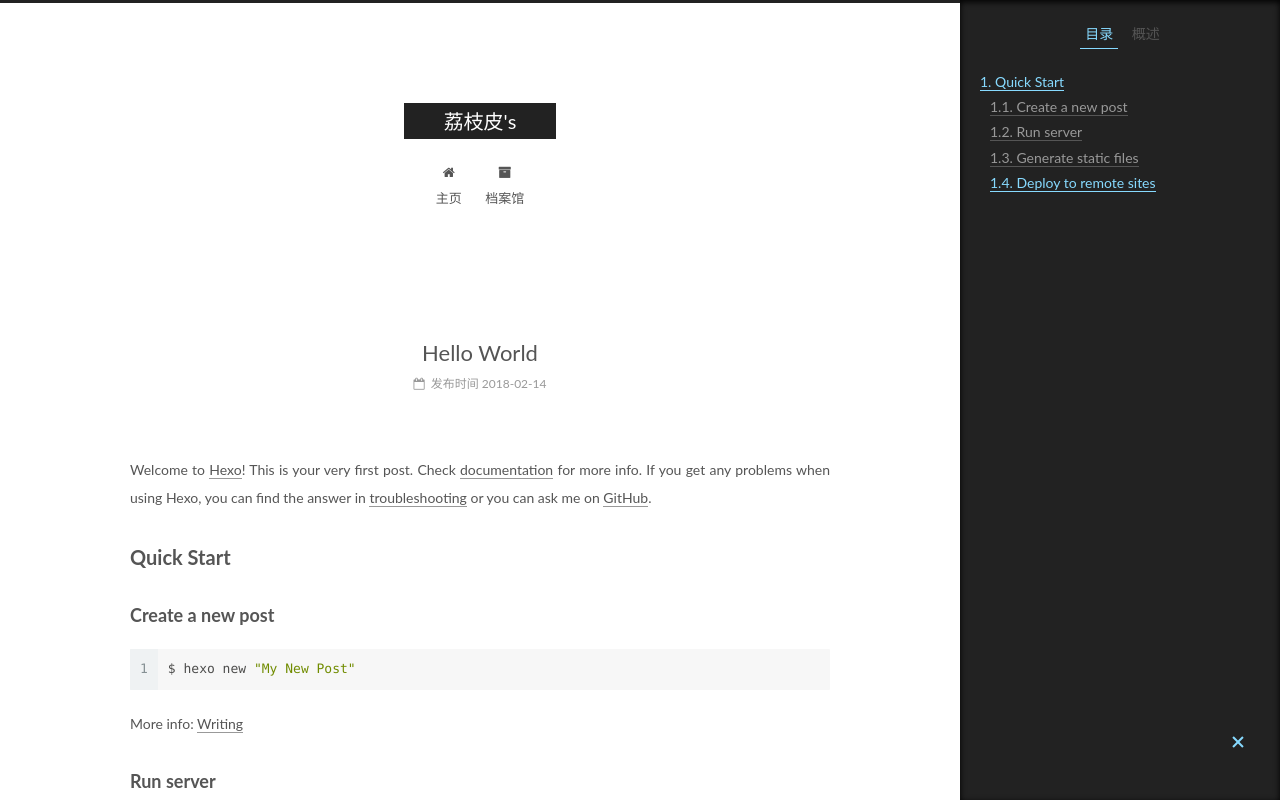
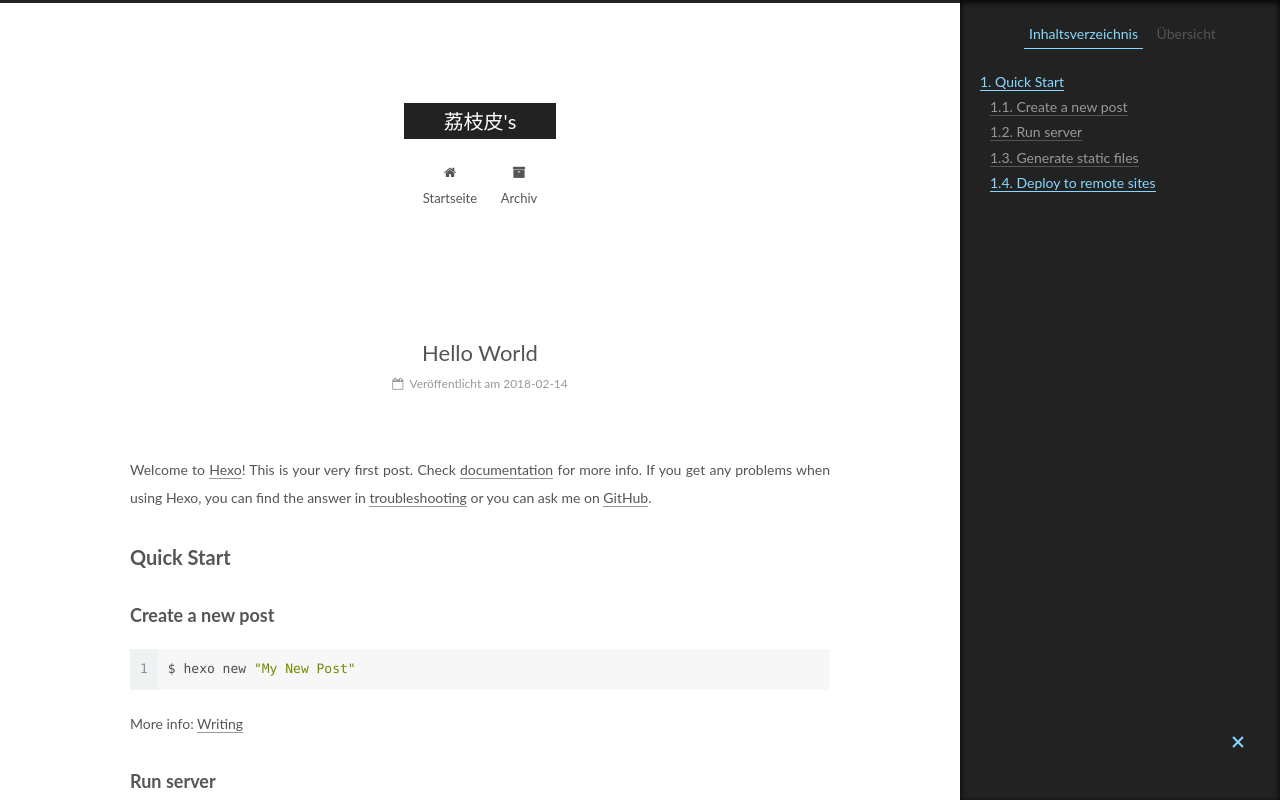
Before and after one commit to duckkkk/duckkkk.github.io, a plain HTML site: page 2018/02/14/hello-world/index.html in a window 1280 px wide. Shown: the top 800 px of the page. Drawn offline with Linux system fonts and the light colour scheme.

Commit message:
Site updated: 2018-03-01 18:50:21

```diff
--- a/2018/02/14/hello-world/index.html
+++ b/2018/02/14/hello-world/index.html
@@ -184,7 +184,7 @@
 
               <i class="menu-item-icon fa fa-fw fa-home"></i> <br />
 
-            主页
+            Startseite
           </a>
         </li>
 
@@ -194,7 +194,7 @@
 
               <i class="menu-item-icon fa fa-fw fa-archive"></i> <br />
 
-            档案馆
+            Archiv
           </a>
         </li>
 
@@ -258,7 +258,7 @@
                 <i class="fa fa-calendar-o"></i>
               </span>
 
-                <span class="post-meta-item-text">发布时间</span>
+                <span class="post-meta-item-text">Veröffentlicht am</span>
 
               <time title="Post created" itemprop="dateCreated datePublished" datetime="2018-02-14T12:00:16+08:00">
                 2018-02-14
@@ -377,10 +377,10 @@
 
         <ul class="sidebar-nav motion-element">
           <li class="sidebar-nav-toc sidebar-nav-active" data-target="post-toc-wrap">
-            目录
+            Inhaltsverzeichnis
           </li>
           <li class="sidebar-nav-overview" data-target="site-overview-wrap">
-            概述
+            Übersicht
           </li>
         </ul>
 
@@ -401,7 +401,7 @@
                 <a href="/archives/">
 
                   <span class="site-state-item-count">1</span>
-                  <span class="site-state-item-name">文章</span>
+                  <span class="site-state-item-name">Artikel</span>
                 </a>
               </div>
 
```
Also changed, not shown: archives/2018/02/index.html (+4 -4 lines), archives/2018/index.html (+4 -4 lines), archives/index.html (+4 -4 lines), index.html (+4 -4 lines).
